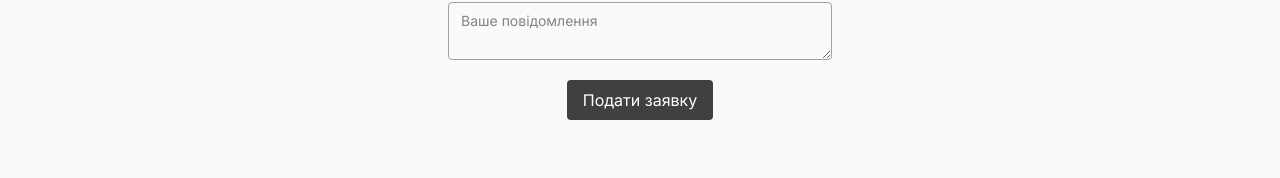
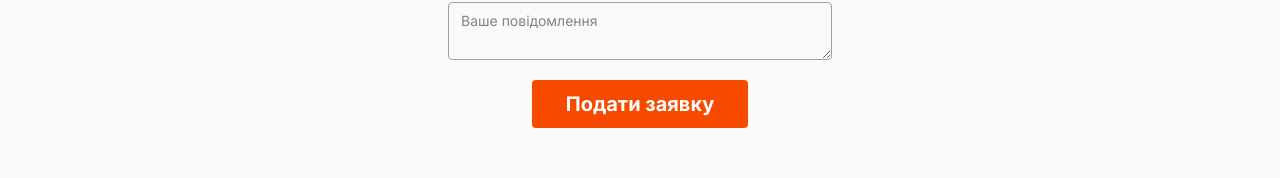
Before and after one commit to Konrem/studcit, a Next.js app: page / in a window 1280 px wide. Shown: the part 4102-4280 px from the top of the page. Built offline with nearby package versions, Linux system fonts and the light colour scheme.

Commit message:
add orange to hover

```diff
--- a/src/components/ui/form.tsx
+++ b/src/components/ui/form.tsx
@@ -62,9 +62,7 @@ export default function ContactForm() {
       id="form"
     >
       <div className="text-center pb-4">
-        <h2 className="font-bold text-3xl">
-          Не знаєте з чого почати?
-        </h2>
+        <h2 className="font-bold text-3xl">Не знаєте з чого почати?</h2>
         <p className="font-medium text-xl py-4 text-balance mx-2">
           Залиште заявку, і ми напишемо або зателефонуємо
         </p>
@@ -116,9 +114,16 @@ export default function ContactForm() {
           <div className="flex justify-center">
             <button
               type="submit"
-              className="mt-5 text-white bg-neutral-700 hover:bg-neutral-900 px-4 py-2 rounded"
+              className="mt-5 cursor-pointer relative rounded group overflow-hidden border-2 px-8 py-2 border-orange-600"
             >
-              Подати заявку
+              <span className="font-bold text-white text-xl relative z-10 group-hover:text-orange-500 duration-500">
+                Подати заявку
+              </span>
+              <span className="absolute top-0 left-0 w-full bg-orange-600 duration-500 group-hover:-translate-x-full h-full"></span>
+              <span className="absolute top-0 left-0 w-full bg-orange-600 duration-500 group-hover:translate-x-full h-full"></span>
+
+              <span className="absolute top-0 left-0 w-full bg-orange-600 duration-500 delay-300 group-hover:-translate-y-full h-full"></span>
+              <span className="absolute delay-300 top-0 left-0 w-full bg-orange-600 duration-500 group-hover:translate-y-full h-full"></span>
             </button>
           </div>
         </form>
--- a/src/components/ui/navBtn.tsx
+++ b/src/components/ui/navBtn.tsx
@@ -15,6 +15,7 @@ export default function NavBtn(props: { title: string; link: string }) {
                 relative
                 hover:after:w-full
                 hover:font-bold
+                hover:text-orange-600
                 after:absolute
                 after:left-1/2
                 after:bottom-0
--- a/src/components/ui/themeBtn.tsx
+++ b/src/components/ui/themeBtn.tsx
@@ -22,14 +22,14 @@ export default function ThemeToggle({ changeTheme }: { changeTheme: any }) {
       onClick={toggleTheme}
     >
       <Image
-        className={`z-10 transition-discrete transition-all duration-500 ease-out ${theme === "light" ? "absolute invert collapse group-hover:opacity-100 group-hover:visible translate-x-10 -translate-y-3 group-hover:translate-x-0 group-hover:translate-y-0" : "inline-block translate-x-0 translate-y-0 group-hover:-translate-x-10 group-hover:translate-y-3 group-hover:opacity-0  group-hover:invisible"}`}
+        className={`z-10 transition-discrete transition-all duration-500 ease-out ${theme === "light" ? "absolute invert collapse group-hover:opacity-100 group-hover:visible translate-x-10 -translate-y-3 group-hover:translate-x-0 group-hover:translate-y-0" : "inline-block translate-x-0 translate-y-0 group-hover:-translate-x-10 group-hover:translate-y-3 group-hover:opacity-0 group-hover:invisible"}`}
         src="/moon.svg"
         alt="Theme"
         width={25}
         height={25}
       />
       <Image
-        className={`z-10 transition-discrete transition-all duration-500 ease-out ${theme === "dark" ? "absolute invert collapse group-hover:opacity-100 group-hover:visible translate-x-10 -translate-y-3 group-hover:translate-x-0 group-hover:translate-y-0" : "inline-block translate-x-0 translate-y-0 group-hover:-translate-x-10 group-hover:translate-y-3 group-hover:opacity-0  group-hover:invisible"}`}
+        className={`z-10 transition-discrete transition-all duration-500 ease-out ${theme === "dark" ? "absolute invert collapse group-hover:opacity-100 group-hover:visible translate-x-10 -translate-y-3 group-hover:translate-x-0 group-hover:translate-y-0" : "inline-block translate-x-0 translate-y-0 group-hover:-translate-x-10 group-hover:translate-y-3 group-hover:opacity-0 group-hover:invisible"}`}
         src="/sun.svg"
         alt="Theme"
         width={25}
```
